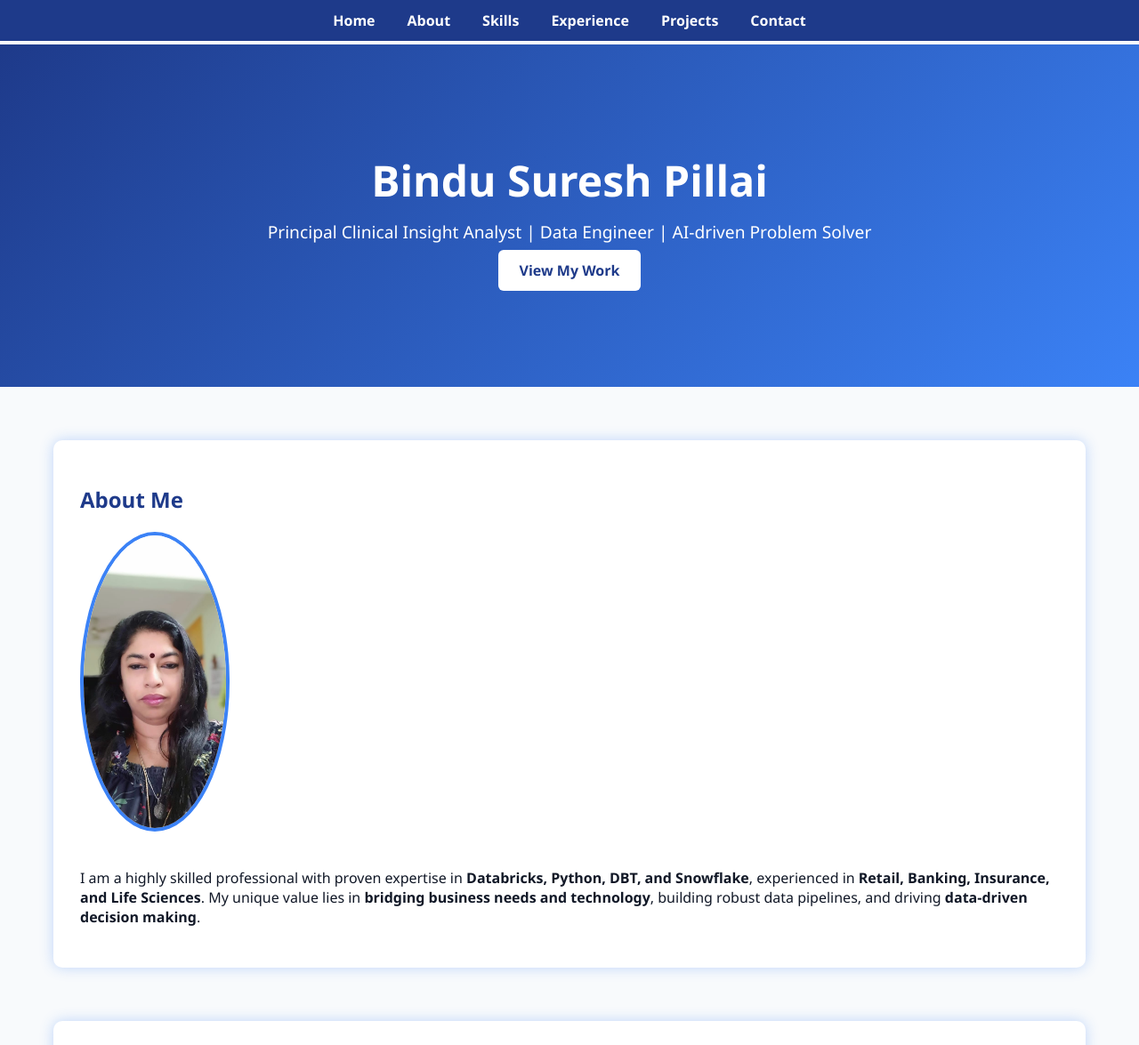
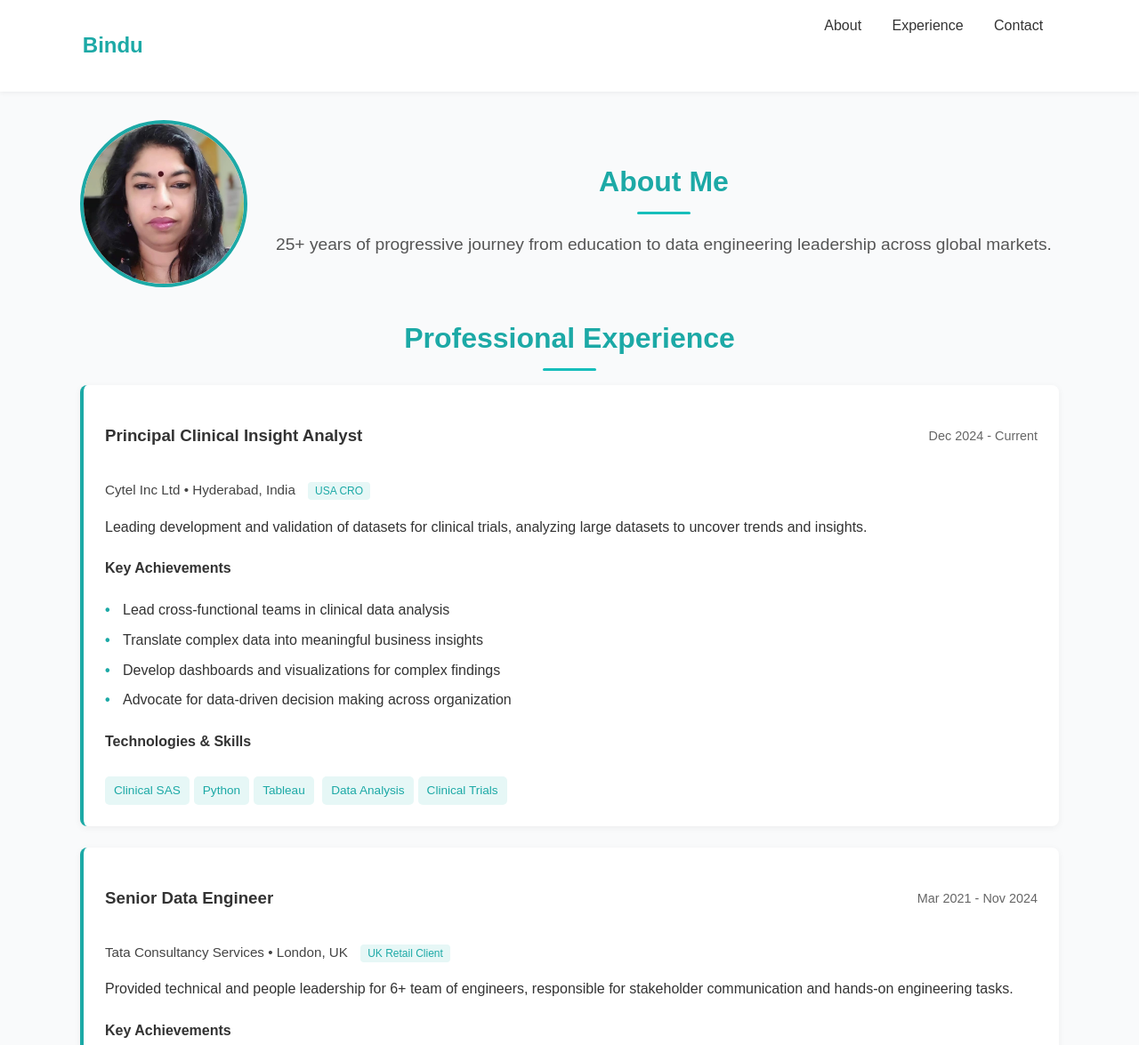
Before and after one commit to binduspillai/Portfolio_Bindu, a plain HTML site: page index.html in a window 1280 px wide. Shown: the top 1175 px of the page at 89% size. Drawn offline with Linux system fonts and the light colour scheme.

Commit message:
Changed files

```diff
--- a/css/style.css
+++ b/css/style.css
@@ -1,54 +1,169 @@
+/* Global */
 body {
-  margin:0; font-family: 'Segoe UI', sans-serif;
-  background:#f8fafc; color:#111827;
-  scroll-behavior: smooth;
+  font-family: 'Poppins', sans-serif;
+  background: #F9FAFB;
+  color: #333;
+  margin: 0;
+  padding: 0;
+  line-height: 1.6;
 }
 
-.navbar {
-  background:#1e3a8a; position:fixed; top:0; width:100%;
-  z-index:1000; padding:12px 0;
-}
-.navbar ul { list-style:none; display:flex; justify-content:center; margin:0; padding:0; }
-.navbar li { margin:0 18px; }
-.navbar a { color:white; text-decoration:none; font-weight:600; }
-.navbar a:hover { color:#60a5fa; }
-
-.hero {
-  background:linear-gradient(135deg,#1e3a8a,#3b82f6);
-  color:white; text-align:center; padding:120px 20px;
-  margin-top:50px;
-}
-.hero h1 { font-size:3rem; margin:0; }
-.hero p { font-size:1.2rem; margin-top:12px; }
-.btn { background:white; color:#1e3a8a; padding:12px 24px; border-radius:6px; text-decoration:none; font-weight:bold; }
-.btn:hover { background:#3b82f6; color:white; }
-
-.box {
-  max-width:1100px; margin:60px auto; padding:30px;
-  background:white; border-radius:10px;
-  box-shadow:0 0 15px rgba(59,130,246,0.3);
+.container {
+  width: 90%;
+  max-width: 1100px;
+  margin: 0 auto;
 }
 
-h2 { color:#1e3a8a; margin-bottom:20px; }
+/* Navbar */
+.navbar {
+  background: #ffffff;
+  padding: 1rem 2rem;
+  box-shadow: 0 2px 5px rgba(0,0,0,0.05);
+  position: sticky;
+  top: 0;
+  z-index: 1000;
+}
 
-.two-column { display:flex; gap:20px; flex-wrap:wrap; align-items:center; }
-.profile-img { width:160px; border-radius:50%; border:4px solid #3b82f6; }
+.navbar .logo {
+  display: inline-block;
+  color: #1CA9A6;
+  font-size: 1.5rem;
+  font-weight: bold;
+}
 
-.skills-grid { display:grid; grid-template-columns:repeat(auto-fit,minmax(160px,1fr)); gap:20px; }
-.skill-box { background:#3b82f6; color:white; padding:18px; border-radius:8px; text-align:center; transition:0.3s; }
-.skill-box:hover { transform:scale(1.05); box-shadow:0 0 15px #3b82f6; }
+.navbar nav {
+  float: right;
+}
 
-.timeline { border-left:3px solid #1e3a8a; padding-left:25px; }
-.timeline-item { margin-bottom:25px; }
-.timeline-item h3 { margin:0; color:#1e3a8a; font-size:1.1rem; }
-.timeline-item span { font-weight:normal; font-size:0.9rem; color:#555; }
+.navbar a {
+  color: #333;
+  text-decoration: none;
+  margin: 0 15px;
+  transition: color 0.3s ease;
+}
 
-.projects { display:grid; grid-template-columns:repeat(auto-fit,minmax(260px,1fr)); gap:20px; }
-.project-card { background:#e5e7eb; padding:20px; border-radius:8px; transition:0.3s; }
-.project-card:hover { box-shadow:0 0 15px #3b82f6; }
+.navbar a:hover {
+  color: #1CA9A6;
+}
 
-footer { text-align:center; padding:20px; background:#1e3a8a; color:white; margin-top:40px; }
+/* About */
+.about {
+  display: flex;
+  align-items: center;
+  gap: 2rem;
+  margin-top: 2rem;
+}
 
-/* Fade-in animation */
-.fade-section { opacity:0; transform:translateY(20px); transition:opacity 0.8s ease, transform 0.8s ease; }
-.fade-section.show { opacity:1; transform:translateY(0); }
+.profile-pic {
+  width: 180px;
+  height: 180px;
+  border-radius: 50%;
+  object-fit: cover;
+  border: 4px solid #1CA9A6;
+}
+
+.about-text p {
+  font-size: 1.2rem;
+  color: #555;
+}
+
+/* Section Title */
+.section-title {
+  font-size: 2rem;
+  color: #1CA9A6;
+  text-align: center;
+  margin: 2rem 0 1rem;
+  position: relative;
+}
+
+.section-title::after {
+  content: '';
+  display: block;
+  width: 60px;
+  height: 3px;
+  background: #17BEBB;
+  margin: 0.5rem auto 0;
+  border-radius: 5px;
+}
+
+/* Experience Cards */
+.experience-card {
+  background: #fff;
+  border-left: 4px solid #1CA9A6;
+  padding: 1.5rem;
+  margin-bottom: 1.5rem;
+  border-radius: 8px;
+  box-shadow: 0 2px 8px rgba(0,0,0,0.05);
+  transition: transform 0.3s ease, box-shadow 0.3s ease;
+}
+
+.experience-card:hover {
+  transform: translateY(-5px);
+  box-shadow: 0 4px 12px rgba(0,0,0,0.1);
+}
+
+.exp-header {
+  display: flex;
+  justify-content: space-between;
+  align-items: center;
+}
+
+.exp-date {
+  color: #666;
+  font-size: 0.9rem;
+}
+
+.company {
+  font-size: 0.95rem;
+  color: #444;
+}
+
+.tag {
+  background: #E6F7F6;
+  color: #1CA9A6;
+  font-size: 0.75rem;
+  padding: 3px 8px;
+  border-radius: 4px;
+  margin-left: 10px;
+}
+
+ul {
+  list-style: none;
+  padding-left: 0;
+}
+
+ul li {
+  padding-left: 20px;
+  position: relative;
+  margin-bottom: 0.5rem;
+}
+
+ul li::before {
+  content: "•";
+  position: absolute;
+  left: 0;
+  color: #1CA9A6;
+  font-weight: bold;
+}
+
+/* Tags */
+.tags span {
+  display: inline-block;
+  background: #E6F7F6;
+  color: #1CA9A6;
+  padding: 5px 10px;
+  margin: 5px 5px 0 0;
+  border-radius: 5px;
+  font-size: 0.85rem;
+}
+
+/* Fade-in Animation */
+.fade-in {
+  opacity: 0;
+  transform: translateY(20px);
+  transition: opacity 0.8s ease, transform 0.8s ease;
+}
+.fade-in.visible {
+  opacity: 1;
+  transform: translateY(0);
+}
--- a/index.html
+++ b/index.html
@@ -3,107 +3,98 @@
 <head>
   <meta charset="UTF-8">
   <meta name="viewport" content="width=device-width, initial-scale=1.0">
-  <title>Bindu S Pillai | Portfolio</title>
+  <title>Bindu | Portfolio</title>
   <link rel="stylesheet" href="css/style.css">
 </head>
 <body>
-
   <!-- Navbar -->
-  <nav class="navbar">
-    <ul>
-      <li><a href="#hero">Home</a></li>
-      <li><a href="#about">About</a></li>
-      <li><a href="#skills">Skills</a></li>
-      <li><a href="#experience">Experience</a></li>
-      <li><a href="#projects">Projects</a></li>
-      <li><a href="#contact">Contact</a></li>
-    </ul>
-  </nav>
-
-  <!-- Hero -->
-  <header id="hero" class="hero fade-section">
-    <h1>Bindu Suresh Pillai</h1>
-    <p>Principal Clinical Insight Analyst | Data Engineer | AI-driven Problem Solver</p>
-    <a href="#projects" class="btn">View My Work</a>
+  <header class="navbar">
+    <div class="container">
+      <h1 class="logo">Bindu</h1>
+      <nav>
+        <a href="#about">About</a>
+        <a href="#experience">Experience</a>
+        <a href="#contact">Contact</a>
+      </nav>
+    </div>
   </header>
 
-  <!-- About -->
-  <section id="about" class="box fade-section">
-    <h2>About Me</h2>
-    <div class="two-column">
-      <div>
-        <img src="images/profile.jpg" alt="Bindu Profile" class="profile-img">
-      </div>
-      <div>
+  <!-- About Section -->
+  <section id="about" class="fade-in">
+    <div class="container about">
+      <img src="images/profile.jpg" alt="Profile Picture" class="profile-pic">
+      <div class="about-text">
+        <h2 class="section-title">About Me</h2>
         <p>
-          I am a highly skilled professional with proven expertise in <b>Databricks, Python, DBT, and Snowflake</b>,
-          experienced in <b>Retail, Banking, Insurance, and Life Sciences</b>.
-          My unique value lies in <b>bridging business needs and technology</b>,
-          building robust data pipelines, and driving <b>data-driven decision making</b>.
+          25+ years of progressive journey from education to data engineering leadership across global markets.
         </p>
       </div>
     </div>
   </section>
 
-  <!-- Skills -->
-  <section id="skills" class="box fade-section">
-    <h2>Core Skills</h2>
-    <div class="skills-grid">
-      <div class="skill-box">Python</div>
-      <div class="skill-box">SQL / PySpark</div>
-      <div class="skill-box">Snowflake</div>
-      <div class="skill-box">Databricks</div>
-      <div class="skill-box">DBT</div>
-      <div class="skill-box">AWS / Azure</div>
-      <div class="skill-box">Power BI / Tableau</div>
-      <div class="skill-box">DevOps (Jenkins, Docker, CI/CD)</div>
-    </div>
-  </section>
+  <!-- Professional Experience Section -->
+  <section id="experience" class="fade-in">
+    <div class="container">
+      <h2 class="section-title">Professional Experience</h2>
 
-  <!-- Experience -->
-  <section id="experience" class="box fade-section">
-    <h2>Professional Experience</h2>
-    <div class="timeline">
-      <div class="timeline-item">
-        <h3>Cytel Inc | Principal Clinical Insight Analyst <span>(Dec 2024 – Present)</span></h3>
-        <p>Lead dataset development, advanced analytics, dashboards, and insights for clinical trials.</p>
+      <!-- Role 1 -->
+      <div class="experience-card">
+        <div class="exp-header">
+          <h3>Principal Clinical Insight Analyst</h3>
+          <span class="exp-date">Dec 2024 - Current</span>
+        </div>
+        <p class="company">Cytel Inc Ltd • Hyderabad, India <span class="tag">USA CRO</span></p>
+        <p>
+          Leading development and validation of datasets for clinical trials, analyzing large datasets to uncover trends and insights.
+        </p>
+        <h4>Key Achievements</h4>
+        <ul>
+          <li>Lead cross-functional teams in clinical data analysis</li>
+          <li>Translate complex data into meaningful business insights</li>
+          <li>Develop dashboards and visualizations for complex findings</li>
+          <li>Advocate for data-driven decision making across organization</li>
+        </ul>
+        <h4>Technologies & Skills</h4>
+        <div class="tags">
+          <span>Clinical SAS</span><span>Python</span><span>Tableau</span>
+          <span>Data Analysis</span><span>Clinical Trials</span>
+        </div>
       </div>
-      <div class="timeline-item">
-        <h3>Tata Consultancy Services, London | Senior Data Engineer <span>(2021 – 2024)</span></h3>
-        <p>Managed 6+ engineers, migrated complex pipelines to DBT/Snowflake, mentored juniors.</p>
-      </div>
-      <div class="timeline-item">
-        <h3>Tata Consultancy Services, Bangalore | Data Engineer <span>(2018 – 2021)</span></h3>
-        <p>Handled SAS → Python migrations, AWS data pipelines, and Airflow orchestration.</p>
-      </div>
-      <div class="timeline-item">
-        <h3>TCS | Senior Analyst/Scientist <span>(2017 – 2018)</span></h3>
-        <p>Built statistical sampling tools, automated audit process, and designed BI dashboards.</p>
+
+      <!-- Role 2 -->
+      <div class="experience-card">
+        <div class="exp-header">
+          <h3>Senior Data Engineer</h3>
+          <span class="exp-date">Mar 2021 - Nov 2024</span>
+        </div>
+        <p class="company">Tata Consultancy Services • London, UK <span class="tag">UK Retail Client</span></p>
+        <p>
+          Provided technical and people leadership for 6+ team of engineers, responsible for stakeholder communication and hands-on engineering tasks.
+        </p>
+        <h4>Key Achievements</h4>
+        <ul>
+          <li>Migrated 7+ complex Ab-initio pipelines to DBT</li>
+          <li>Mentored junior/graduate Data Engineers</li>
+          <li>Led Product, Promotions and Pricing data transformation in Snowflakes</li>
+          <li>Developed data models to resolve complex data challenges</li>
+        </ul>
+        <h4>Technologies & Skills</h4>
+        <div class="tags">
+          <span>DBT</span><span>Snowflakes</span><span>Airflow</span>
+          <span>Docker</span><span>Kubernetes</span><span>Python</span>
+          <span>SQL</span><span>Jenkins</span>
+        </div>
       </div>
     </div>
   </section>
 
-  <!-- Projects -->
-  <section id="projects" class="box fade-section">
-    <h2>Key Projects</h2>
-    <div class="projects">
-      <div class="project-card"><h3>Clinical Trial Insights</h3><p>Placeholder description</p></div>
-      <div class="project-card"><h3>Retail Pricing Pipeline</h3><p>Placeholder description</p></div>
-      <div class="project-card"><h3>Snowflake DBT Migration</h3><p>Placeholder description</p></div>
+  <!-- Contact Section -->
+  <section id="contact" class="fade-in">
+    <div class="container">
+      <h2 class="section-title">Contact</h2>
+      <p>Email: <a href="mailto:bindu@example.com">bindu@example.com</a></p>
     </div>
   </section>
-
-  <!-- Contact -->
-  <section id="contact" class="box fade-section">
-    <h2>Contact</h2>
-    <p>Email: <a href="mailto:pillaisbindu@gmail.com">pillaisbindu@gmail.com</a></p>
-    <p>Phone: +91 8125019982 | +44 7766940378</p>
-    <p>LinkedIn: <a href="https://linkedin.com/in/binduspillai" target="_blank">linkedin.com/in/binduspillai</a></p>
-  </section>
-
-  <footer>
-    <p>© 2025 Bindu Suresh Pillai | Portfolio</p>
-  </footer>
 
   <script src="js/script.js"></script>
 </body>
--- a/js/script.js
+++ b/js/script.js
@@ -1,16 +1,21 @@
-// Fade-in sections when they come into view
-const faders = document.querySelectorAll('.fade-section');
+// Smooth scrolling
+document.querySelectorAll('a[href^="#"]').forEach(anchor => {
+  anchor.addEventListener("click", function(e) {
+    e.preventDefault();
+    document.querySelector(this.getAttribute("href")).scrollIntoView({
+      behavior: "smooth"
+    });
+  });
+});
 
-const appearOptions = { threshold: 0.2 };
+// Fade-in on scroll
+const fadeElements = document.querySelectorAll('.fade-in');
+const observer = new IntersectionObserver(entries => {
+  entries.forEach(entry => {
+    if (entry.isIntersecting) {
+      entry.target.classList.add('visible');
+    }
+  });
+}, { threshold: 0.2 });
 
-const appearOnScroll = new IntersectionObserver(function(entries, appearOnScroll) {
-  entries.forEach(entry => {
-    if (!entry.isIntersecting) return;
-    entry.target.classList.add('show');
-    appearOnScroll.unobserve(entry.target);
-  });
-}, appearOptions);
-
-faders.forEach(fader => { appearOnScroll.observe(fader); });
-
-// Smooth scrolling is handled by CSS (scroll-behavior: smooth)
+fadeElements.forEach(el => observer.observe(el));
```
